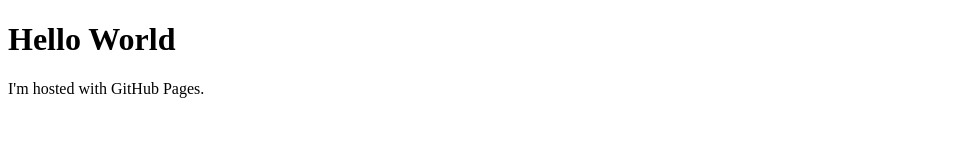
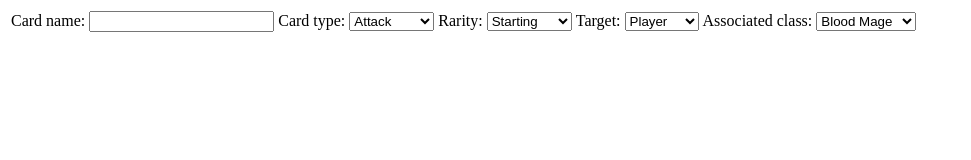
Before and after one commit to malouf/malouf.github.io, a plain HTML site: page index.html in a window 1280 px wide. Shown: the whole page, without its empty margins (0-971 px from the left). Drawn offline with Linux system fonts and the light colour scheme.

Commit message:
Trying some card creator here !

```diff
--- a/index.html
+++ b/index.html
@@ -1,7 +1,48 @@
 <!DOCTYPE html>
 <html>
 <body>
-<h1>Hello World</h1>
-<p>I'm hosted with GitHub Pages.</p>
+	<table>
+		<tr>
+			<td>Card name: <input type="text" id="name"></td>
+			<td>Card type:
+				<select id="type">
+					<option value="1">Attack</option>
+					<option value="2">Skill</option>
+					<option value="3">Power</option>
+					<option value="4">Curse</option>
+					<option value="5">Colorless</option>
+					<option value="6">Conditions</option>
+				</select>
+			</td>
+			<td>Rarity:
+				<select id="rarity">
+					<option value="0">Starting</option>
+					<option value="1">Common</option>
+					<option value="2">Rare</option>
+					<option value="3">Legendary</option>
+				</select>
+			</td>
+			<td>Target:
+				<select id="range">
+					<option value="self">Player</option>
+					<option value="enemy">Enemy</option>
+					<option value="enemies">Enemies</option>
+				</select>
+			</td>
+			<td>Associated class:
+				<select id="class">
+					<option value="blood">Blood Mage</option>
+					<option value="green">Miss Fortune</option>
+					<option value="mech">Shiva</option>
+					<option value="red">Frontier</option>
+					<option value="violet">Demon</option>
+					<option value="voodoo">Shaman</option>
+					<option value="blue">Sila</option>
+					<option value="fire">Fire Princess</option>
+					<option value="teal">Sorcerer</option>
+				</select>
+			</td>
+		</tr>
+	</table>
 </body>
 </html>
```
